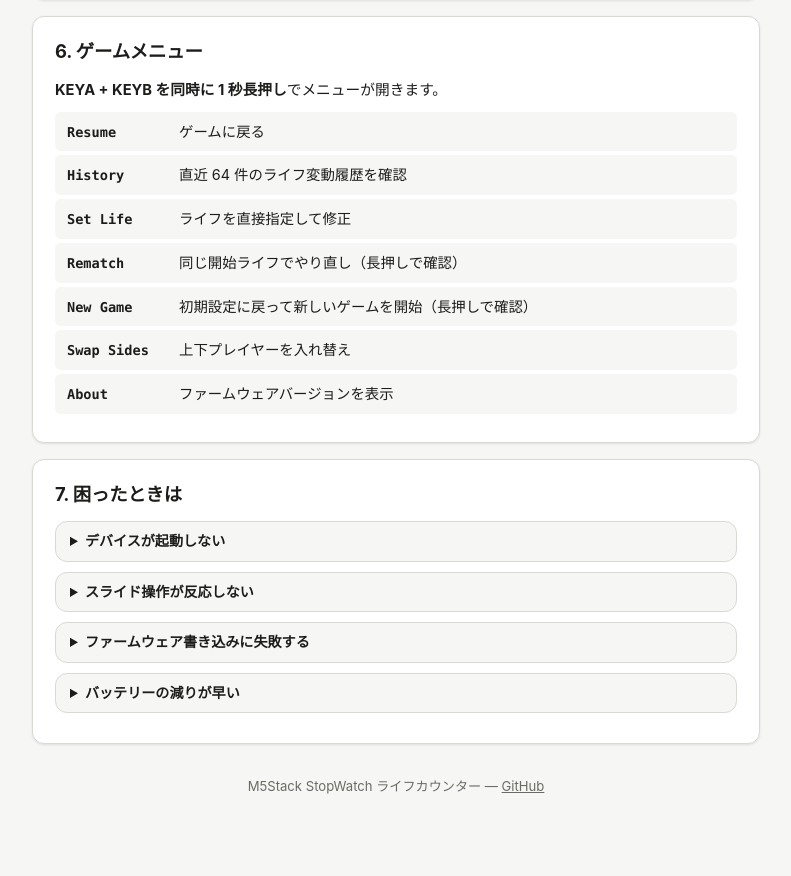
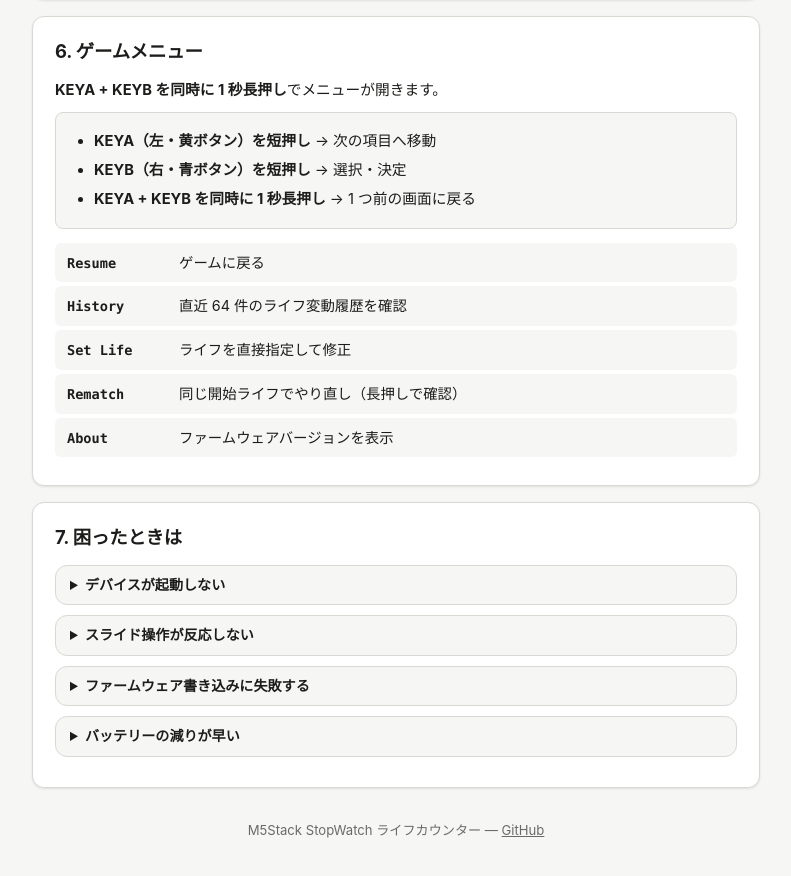
Before and after one commit to japan4415/m5s-sw-life-counter, a website built with Vite: page web/guide/index.html in a window 1280 px wide. Shown: the part 1843-2719 px from the top of the page, without its empty margins (244-1035 px from the left). Built offline with nearby package versions, Linux system fonts and the light colour scheme.

Commit message:
使い方のドキュメントを実装の現状に合わせて更新する (#39)
Web の使い方ページとリポジトリのドキュメントが実装から乖離していたため、
現在のファームウェア (v1.0.0) の挙動に合わせて修正する。

- ゲームメニューから削除済みの New Game / Swap Sides の説明を削除する
  (New Game は Rematch に統合、Swap Sides は廃止。ADR-25 / ADR-26)
- ゲームメニュー内のボタン操作の説明を追記する
  (KEYA: 次の項目へ移動 / KEYB: 選択・決定 / KEYA+KEYB 長押し: 1 つ前の画面に戻る)
- バッテリー警告の閾値を実装に合わせて 20% のみに修正する
  (kBatteryWarningThreshold = 20 の 1 段階のみで、10% の閾値は存在しない)
- README のステータスを v1.0.0 リリース済みに更新し、Web Flasher を案内する
- docs/05-ui-ux.md の Sleep 機能に関する記述の矛盾を解消する (ADR-24 で廃止済み)
- ソースコメントに残っていた旧仕様の 1.5 秒長押しの記述を 1 秒に修正する

Co-authored-by: Claude Opus 5 <noreply@anthropic.com>

```diff
--- a/web/guide/index.html
+++ b/web/guide/index.html
@@ -97,6 +97,13 @@
         <section class="content-section">
           <h2>6. ゲームメニュー</h2>
           <p><strong>KEYA + KEYB を同時に 1 秒長押し</strong>でメニューが開きます。</p>
+          <div class="operation-card">
+            <ul>
+              <li><strong>KEYA（左・黄ボタン）を短押し</strong> → 次の項目へ移動</li>
+              <li><strong>KEYB（右・青ボタン）を短押し</strong> → 選択・決定</li>
+              <li><strong>KEYA + KEYB を同時に 1 秒長押し</strong> → 1 つ前の画面に戻る</li>
+            </ul>
+          </div>
           <div class="menu-list">
             <div class="menu-item">
               <strong>Resume</strong>
@@ -113,14 +120,6 @@
             <div class="menu-item">
               <strong>Rematch</strong>
               <span>同じ開始ライフでやり直し（長押しで確認）</span>
-            </div>
-            <div class="menu-item">
-              <strong>New Game</strong>
-              <span>初期設定に戻って新しいゲームを開始（長押しで確認）</span>
-            </div>
-            <div class="menu-item">
-              <strong>Swap Sides</strong>
-              <span>上下プレイヤーを入れ替え</span>
             </div>
             <div class="menu-item">
               <strong>About</strong>
```
Also changed, not shown: docs/05-ui-ux.md (+1 -1 lines), web/features/index.html (+1 -9 lines), README.md, 2 other files.
